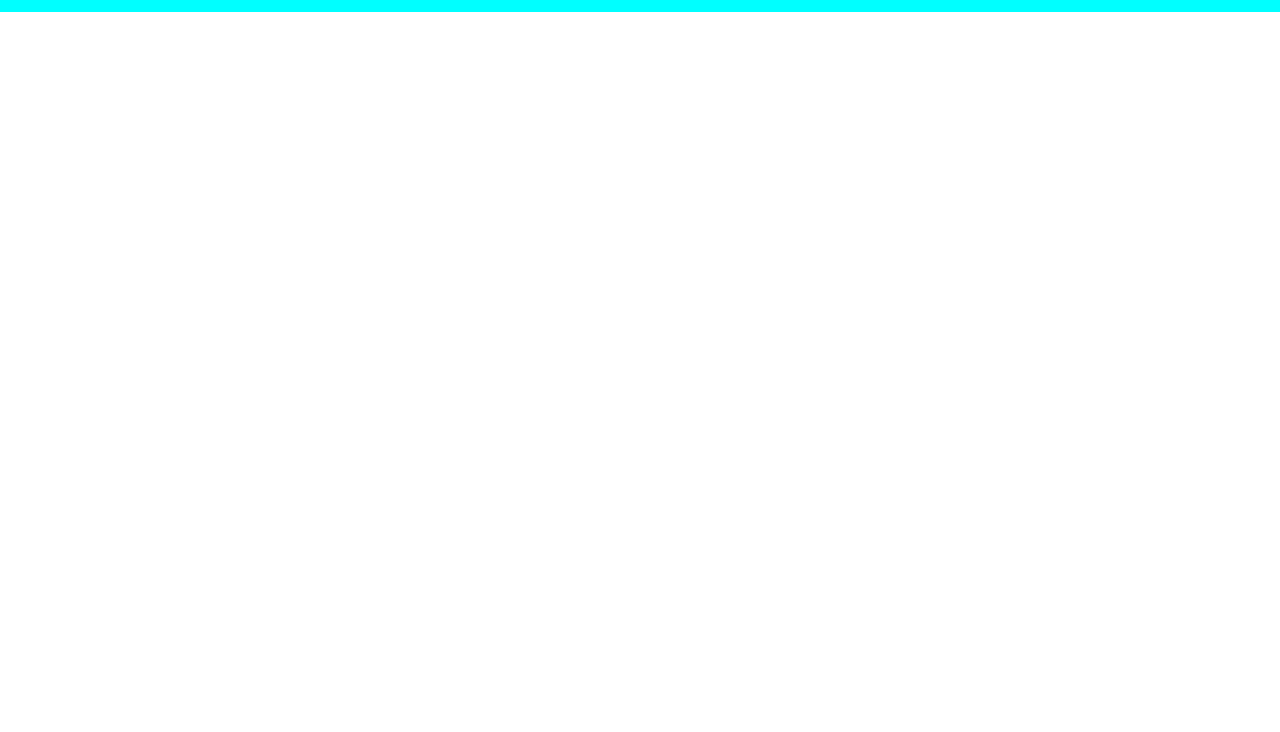
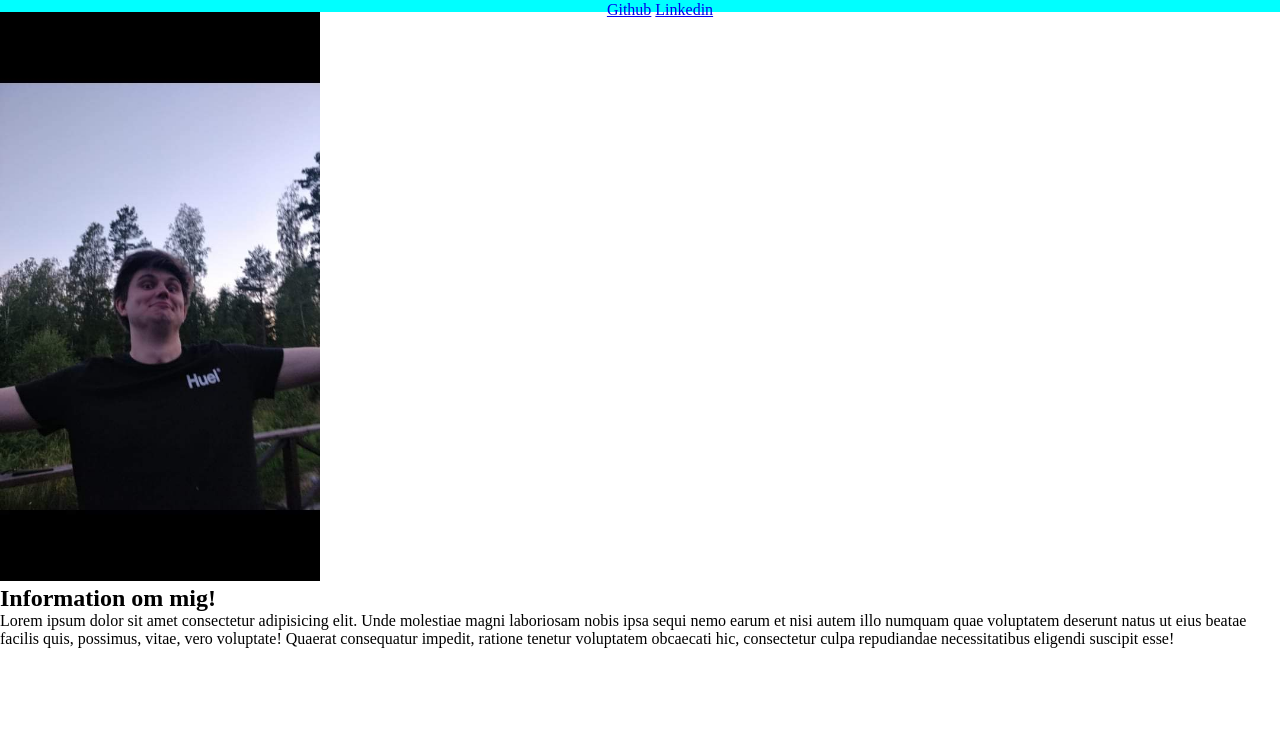
Before and after one commit to LaYonny/cv, a plain HTML site: page index.html in a window 1280 px wide. Shown: the part 68-800 px from the top of the page. Drawn offline with Linux system fonts and the light colour scheme.

Commit message:
update new layout and user info, profile pic and base css

```diff
--- a/index.html
+++ b/index.html
@@ -11,9 +11,18 @@
 
     <header>
         <h1>Jonathan Baasner</h1>
+        <ul>
+            <a href="https://github.com/LaYonny">Github</a>
+            <a href="https://www.linkedin.com">Linkedin</a>
+        </ul>
     </header>
 
     <main>
+        <img class="profilBild" src="image/profile.jpeg" alt="hehe">
+        <h2>Information om mig!</h2>
+        <section>
+        <p>Lorem ipsum dolor sit amet consectetur adipisicing elit. Unde molestiae magni laboriosam nobis ipsa sequi nemo earum et nisi autem illo numquam quae voluptatem deserunt natus ut eius beatae facilis quis, possimus, vitae, vero voluptate! Quaerat consequatur impedit, ratione tenetur voluptatem obcaecati hic, consectetur culpa repudiandae necessitatibus eligendi suscipit esse!</p>
+        </section>
 
     </main>
 
--- a/style.css
+++ b/style.css
@@ -5,8 +5,14 @@
 header{
     height: 5rem;
     background-color: aqua;
+    text-align: center;
 }
 
 h1{
     padding: 1rem;
 }
+
+.profilBild{
+    height: 25%;
+    width: 25%;
+}
```
Also changed, not shown: image/profile.jpeg (added), 1 other file.
